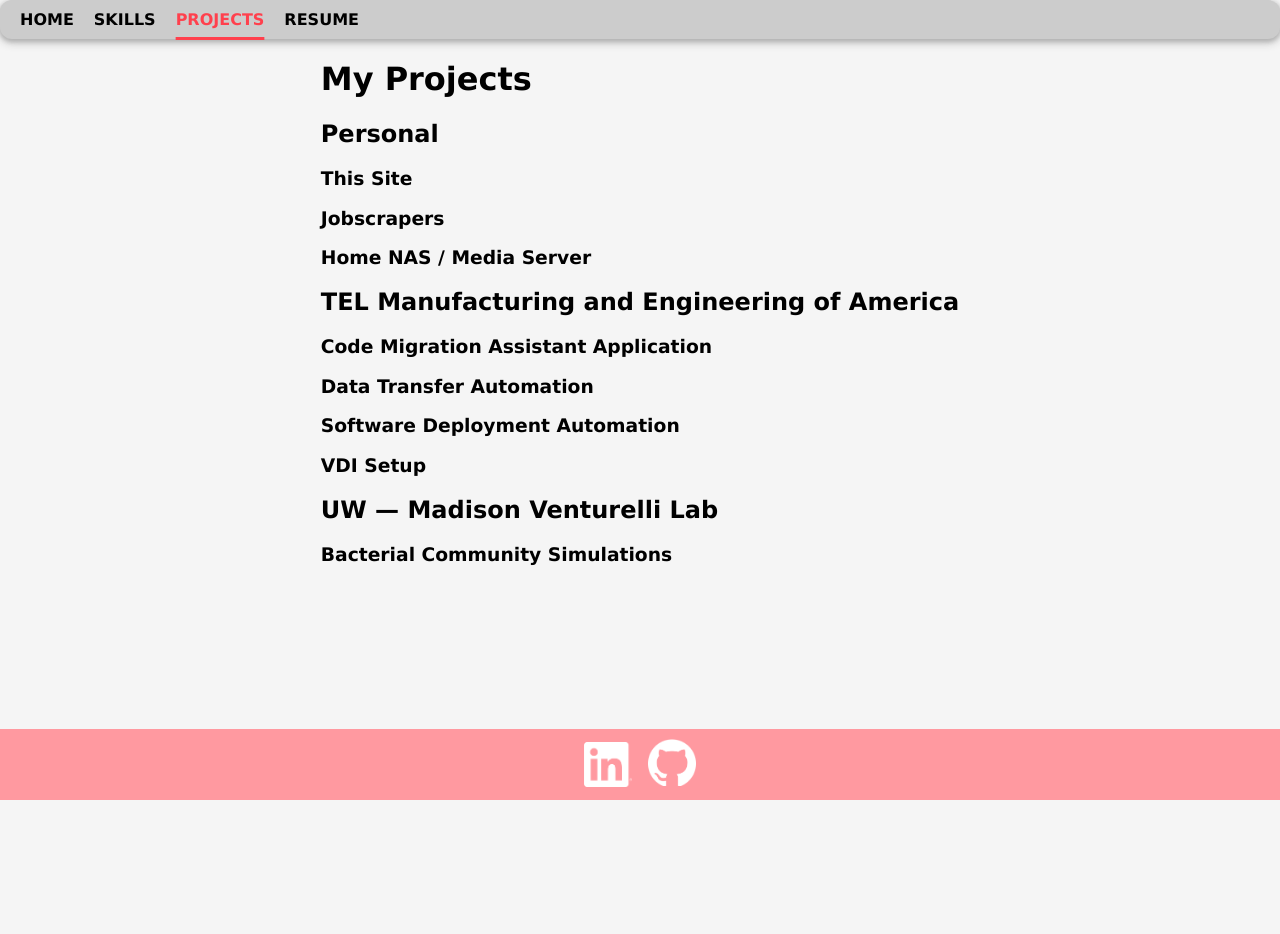
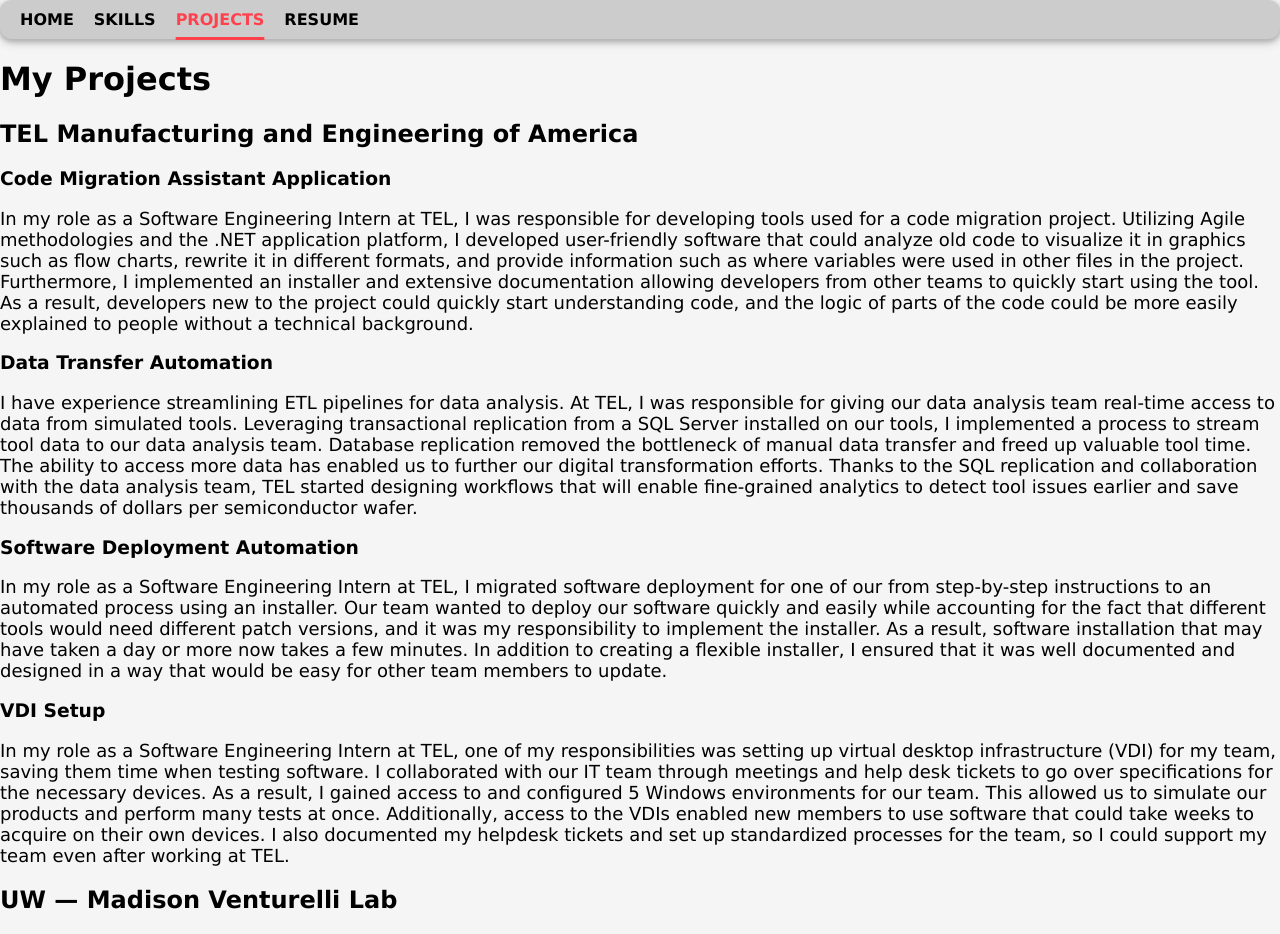
Before and after one commit to Mika-Chang/Mika-Chang.github.io, a SvelteKit app: page /projects in a window 1280 px wide. Shown: the top 934 px of the page. Before the commit the page ends 800 px from the top, so only its background shows below. Built offline with nearby package versions, Linux system fonts and the light colour scheme.

Commit message:
Updated projects page

```diff
--- a/src/routes/projects/+page.svelte
+++ b/src/routes/projects/+page.svelte
@@ -1,20 +1,33 @@
 <div class="content">
     <h1>My Projects</h1>
-    <h2>Personal</h2>
-    <h3>This Site</h3>
-    <h3>Jobscrapers</h3>
-    <h3>Home NAS / Media Server</h3>
     <h2>TEL Manufacturing and Engineering of America</h2>
     <h3>Code Migration Assistant Application</h3>
+    <p>
+        In my role as a Software Engineering Intern at TEL, I was responsible for developing tools used for a code migration project. Utilizing Agile methodologies and the .NET application platform, I developed user-friendly software that could analyze old code to visualize it in graphics such as flow charts, rewrite it in different formats, and provide information such as where variables were used in other files in the project. Furthermore, I implemented an installer and extensive documentation allowing developers from other teams to quickly start using the tool. As a result, developers new to the project could quickly start understanding code, and the logic of parts of the code could be more easily explained to people without a technical background.
+    </p>
     <h3>Data Transfer Automation</h3>
+    <p>
+        I have experience streamlining ETL pipelines for data analysis. At TEL, I was  responsible for giving our data analysis team real-time access to data from simulated tools. Leveraging transactional replication from a SQL Server installed on our tools, I implemented a process to stream tool data to our data analysis team. Database replication removed the bottleneck of manual data transfer and freed up valuable tool time. The ability to access more data has enabled us to further our digital transformation efforts. Thanks to the SQL replication and collaboration with the data analysis team, TEL started designing workflows that will enable fine-grained analytics to detect tool issues earlier and save thousands of dollars per semiconductor wafer.
+    </p>
     <h3>Software Deployment Automation</h3>
+    <p>
+        In my role as a Software Engineering Intern at TEL, I migrated software deployment for one of our from step-by-step instructions to an automated process using an installer. Our team wanted to deploy our software quickly and easily while accounting for the fact that different tools would need different patch versions, and it was my responsibility to implement the installer. As a result, software installation that may have taken a day or more now takes a few minutes. In addition to creating a flexible installer, I ensured that it was well documented and designed in a way that would be easy for other team members to update.
+    </p>
     <h3>VDI Setup</h3>
+    <p>
+        In my role as a Software Engineering Intern at TEL, one of my responsibilities was setting up virtual desktop infrastructure (VDI) for my team, saving them time when testing software. I collaborated with our IT team through meetings and help desk tickets to go over specifications for the necessary devices. As a result, I gained access to and configured 5 Windows environments for our team. This allowed us to simulate our products and perform many tests at once. Additionally, access to the VDIs enabled new members to use software that could take weeks to acquire on their own devices. I also documented my helpdesk tickets and set up standardized processes for the team, so I could support my team even after working at TEL.
+    </p>
     <h2>UW &#8212 Madison Venturelli Lab</h2>
     <h3>Bacterial Community Simulations</h3>
+    <h2>Personal Projects</h2>
+    <h3>Home NAS / Media Server</h3>
+    <h3>Jobscrapers</h3>
+    Project to scrape job listing from Workday sites and output them as json data.
+    <h3>This Site</h3>
 </div>
 
-<style>
-    .content{
-        margin: 0 auto;
-    }
-</style>
+<!--<style>-->
+<!--    .content{-->
+<!--        margin: auto auto;-->
+<!--    }-->
+<!--</style>-->
```
